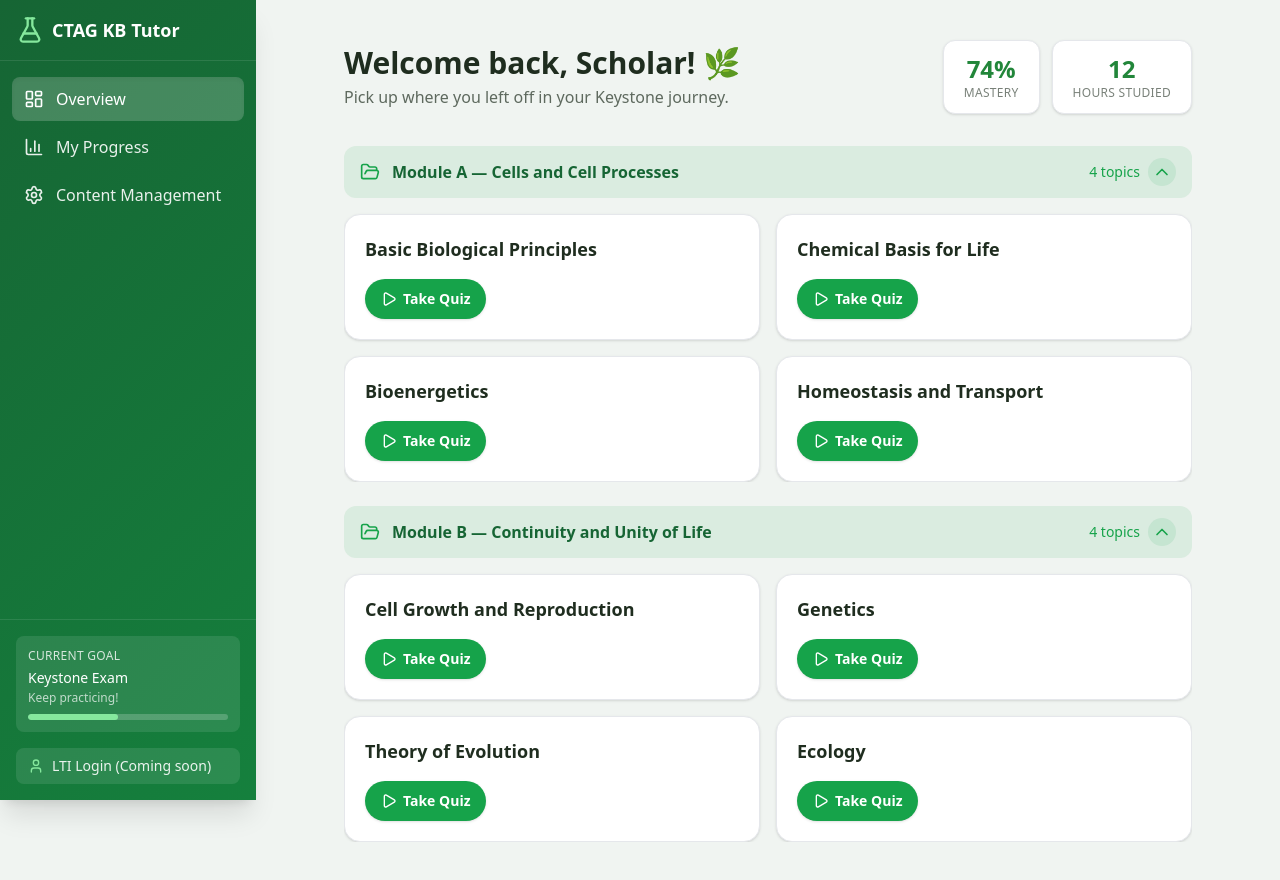
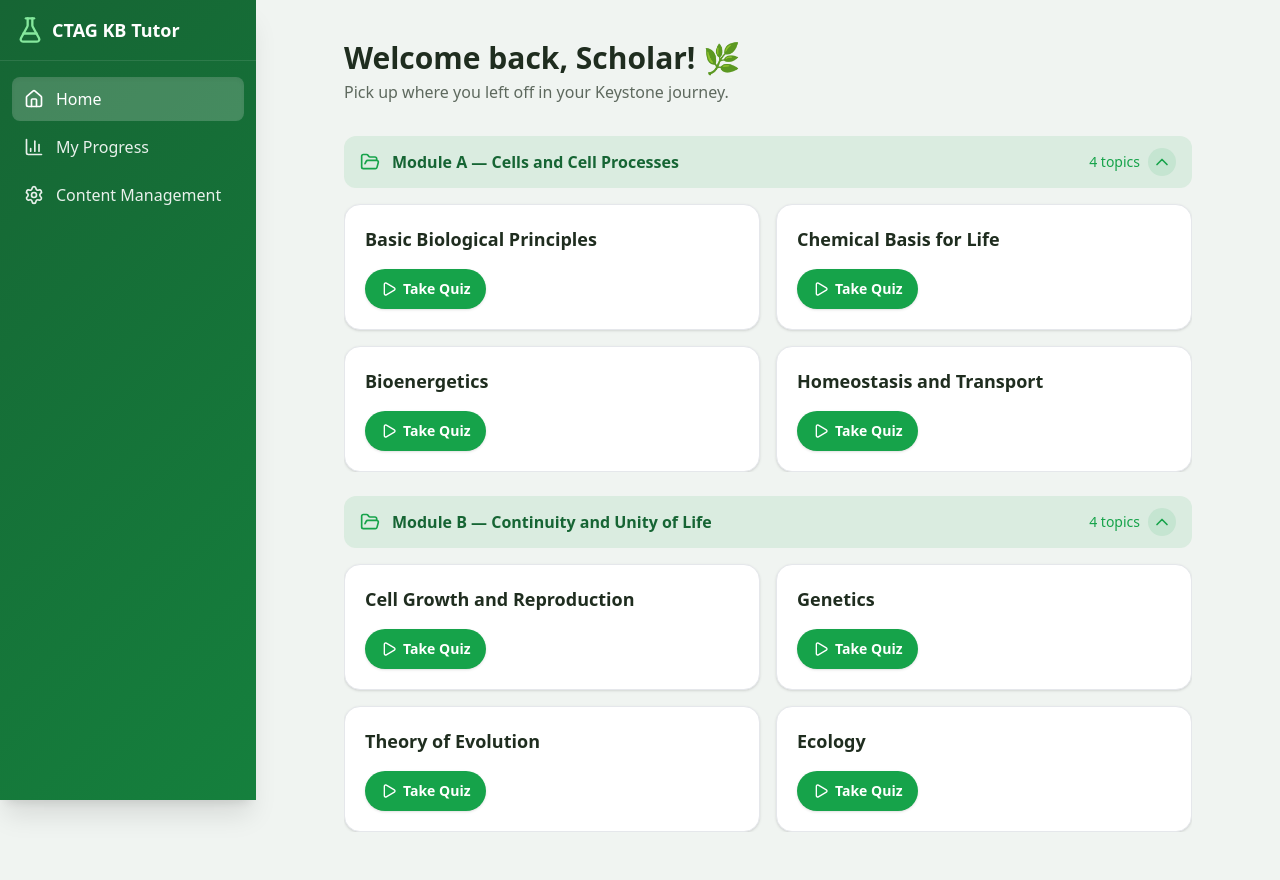
Before and after one commit to miinakoyama/kb-tutor, a Next.js app: page / in a window 1280 px wide. Built offline with nearby package versions, Linux system fonts and the light colour scheme.

Commit message:
improve sidebar

```diff
--- a/src/app/page.tsx
+++ b/src/app/page.tsx
@@ -3,29 +3,13 @@ import { TopicNavigation } from "@/components/TopicNavigation";
 export default function Home() {
   return (
     <main className="max-w-4xl mx-auto px-4 sm:px-6 py-6 sm:py-8 lg:py-10">
-      <section className="flex flex-col sm:flex-row sm:items-center sm:justify-between gap-4 mb-8">
-        <div>
+      <section className="mb-8">
         <h1 className="text-2xl sm:text-3xl font-bold text-slate-gray mb-1">
           Welcome back, Scholar! 🌿
         </h1>
         <p className="text-slate-gray/70">
           Pick up where you left off in your Keystone journey.
         </p>
-        </div>
-        <div className="flex gap-3">
-          <div className="rounded-xl bg-white border border-gray-200 px-5 py-3 shadow-sm text-center">
-            <p className="text-2xl font-bold text-leaf">74%</p>
-            <p className="text-xs font-medium text-slate-gray/60 uppercase tracking-wide">
-              Mastery
-            </p>
-          </div>
-          <div className="rounded-xl bg-white border border-gray-200 px-5 py-3 shadow-sm text-center">
-            <p className="text-2xl font-bold text-leaf">12</p>
-            <p className="text-xs font-medium text-slate-gray/60 uppercase tracking-wide">
-              Hours Studied
-            </p>
-          </div>
-        </div>
       </section>
 
       <section>
--- a/src/components/Sidebar.tsx
+++ b/src/components/Sidebar.tsx
@@ -6,16 +6,15 @@ import { usePathname } from "next/navigation";
 import { motion, AnimatePresence } from "framer-motion";
 import {
   FlaskConical,
-  LayoutDashboard,
+  Home,
   BarChart3,
   Settings,
-  User,
   Menu,
   X,
 } from "lucide-react";
 
 const NAV_ITEMS = [
-  { href: "/", label: "Overview", icon: LayoutDashboard },
+  { href: "/", label: "Home", icon: Home },
   { href: "/progress", label: "My Progress", icon: BarChart3 },
   { href: "/content", label: "Content Management", icon: Settings },
 ] as const;
@@ -56,26 +55,6 @@ export function Sidebar() {
         })}
       </nav>
 
-      <div className="px-4 py-4 border-t border-white/10 space-y-4">
-        <div className="rounded-lg bg-white/10 p-3">
-          <p className="text-xs font-medium text-white/80 uppercase tracking-wide">
-            Current Goal
-          </p>
-          <p className="text-sm text-white font-medium mt-1">Keystone Exam</p>
-          <p className="text-xs text-white/70 mt-0.5">Keep practicing!</p>
-          <div className="mt-2 h-1.5 rounded-full bg-white/20 overflow-hidden">
-            <div
-              className="h-full rounded-full bg-bright transition-all"
-              style={{ width: "45%" }}
-            />
-          </div>
-        </div>
-
-        <div className="flex items-center gap-2 px-3 py-2 rounded-lg bg-white/10">
-          <User className="w-4 h-4 text-bright" />
-          <span className="text-sm text-white/90">LTI Login (Coming soon)</span>
-        </div>
-      </div>
     </>
   );
 
@@ -144,28 +123,6 @@ export function Sidebar() {
                   );
                 })}
               </nav>
-              <div className="px-4 py-4 border-t border-white/10 space-y-4">
-                <div className="rounded-lg bg-white/10 p-3">
-                  <p className="text-xs font-medium text-white/80 uppercase tracking-wide">
-                    Current Goal
-                  </p>
-                  <p className="text-sm text-white font-medium mt-1">
-                    Keystone Exam
-                  </p>
-                  <div className="mt-2 h-1.5 rounded-full bg-white/20 overflow-hidden">
-                    <div
-                      className="h-full rounded-full bg-bright"
-                      style={{ width: "45%" }}
-                    />
-                  </div>
-                </div>
-                <div className="flex items-center gap-2 px-3 py-2 rounded-lg bg-white/10">
-                  <User className="w-4 h-4 text-bright" />
-                  <span className="text-sm text-white/90">
-                    LTI Login (Coming soon)
-                  </span>
-                </div>
-              </div>
             </div>
           </motion.aside>
         )}
```
Lines whose indentation alone changed are shown as unchanged.
